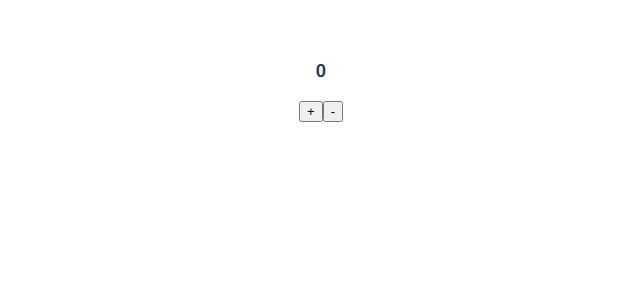
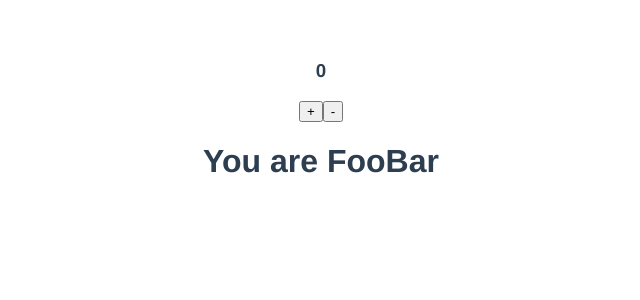
Before and after one commit to bdurb/foo-bar-vue, a Vue app: page / in a window 1280 px wide. Shown: the top 300 px of the page, without its empty margins (319-959 px from the left). Built offline with nearby package versions, Linux system fonts and the light colour scheme.

Commit message:
set up display around foobar logic

```diff
--- a/src/App.vue
+++ b/src/App.vue
@@ -3,6 +3,11 @@
     <h3>{{ count }}</h3>
     <button v-on:click="incrementCount">+</button>
     <button v-on:click="decrementCount">-</button>
+
+    <h1 v-if="isFooBar">You are FooBar</h1>
+    <h1 v-else-if="isFoo">You are Foo</h1>
+    <h1 v-else-if="isBar">You are Bar</h1>
+    <h1 v-else>No Foos, and no Bars</h1>
   </div>
 </template>
 
```
